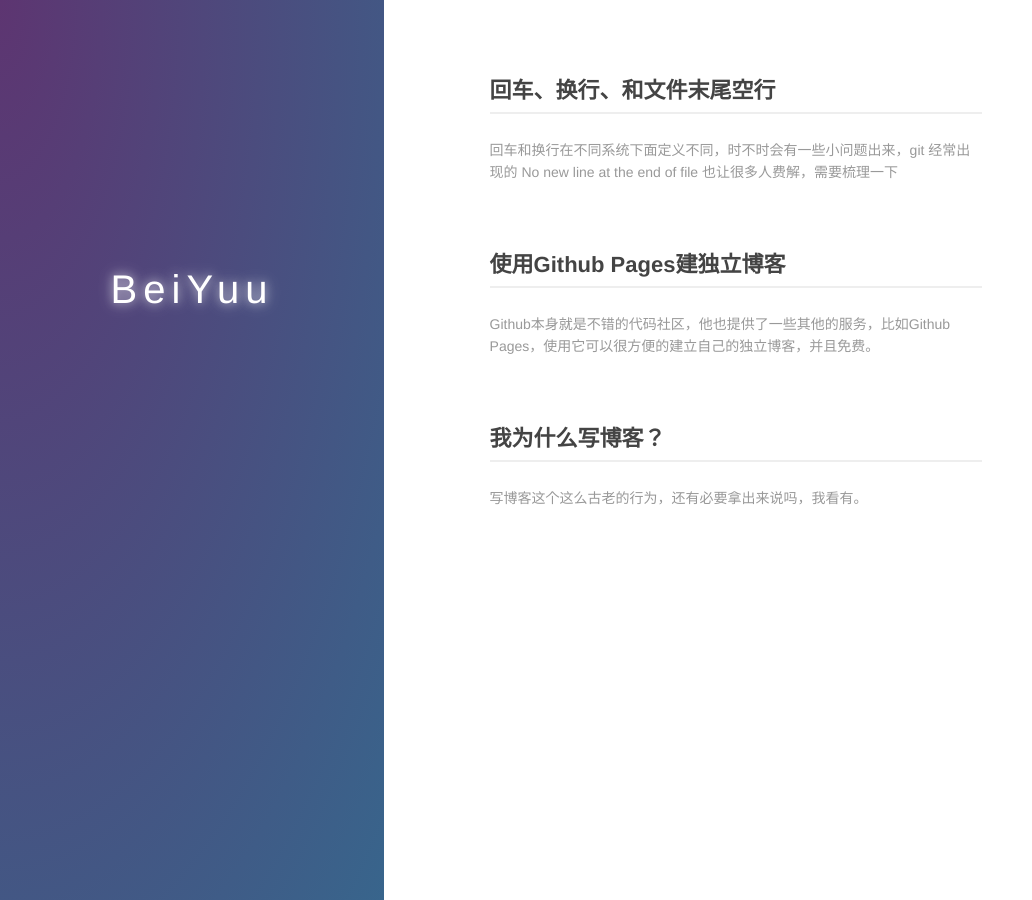
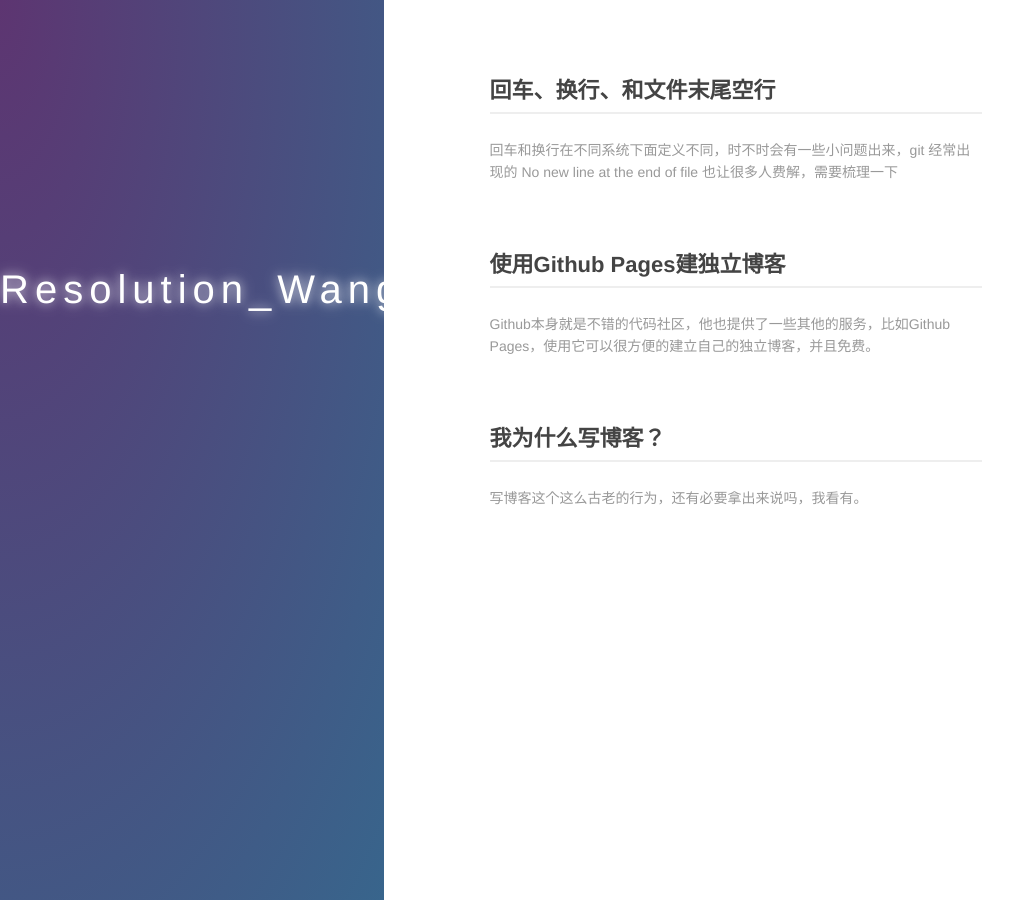
Before and after one commit to wlf451460424/wlf451460424.github.io, a Jekyll site: the page built from index.md, in a window 1280 px wide. Shown: the whole page, without its empty margins (0-1032 px from the left). Built offline with Jekyll 4.4.1, drawn with Linux system fonts in a browser that asks for light colours.

Commit message:
modify index

```diff
--- a/index.md
+++ b/index.md
@@ -6,10 +6,7 @@
   <div class="index-wrapper">
     <div class="aside">
       <div class="info-card">
-        <h1>BeiYuu</h1>
-        <a href="http://weibo.com/beiyuu/" target="_blank"><img src="http://www.weibo.com/favicon.ico" alt="" width="25"/></a>
-        <a href="http://www.douban.com/people/beiyuu/" target="_blank"><img src="http://www.douban.com/favicon.ico" alt="" width="22"/></a>
-        <a href="http://instagram.com/beiyuu/" target="_blank"><img src="http://d36xtkk24g8jdx.cloudfront.net/bluebar/00c6602/images/ico/favicon.ico" alt="" width="22"/></a>
+        <h1>Resolution_Wanglf</h1>
       </div>
       <div id="particles-js"></div>
     </div>
```
